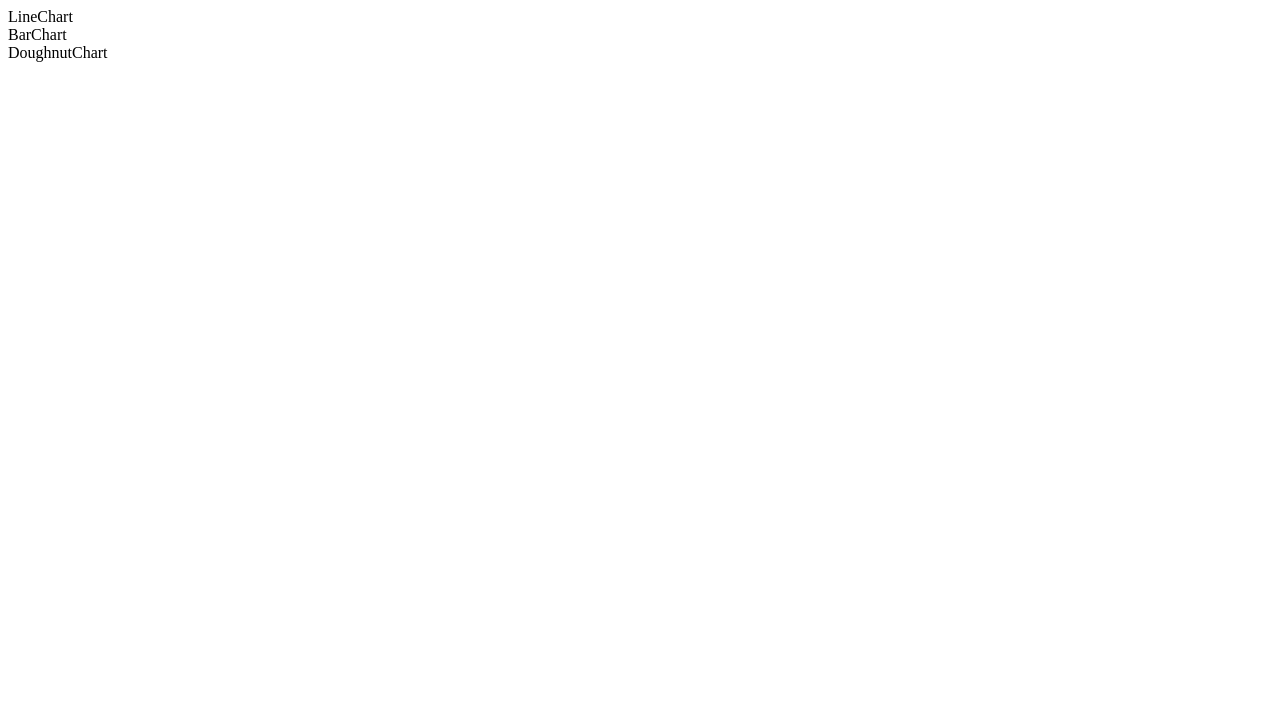
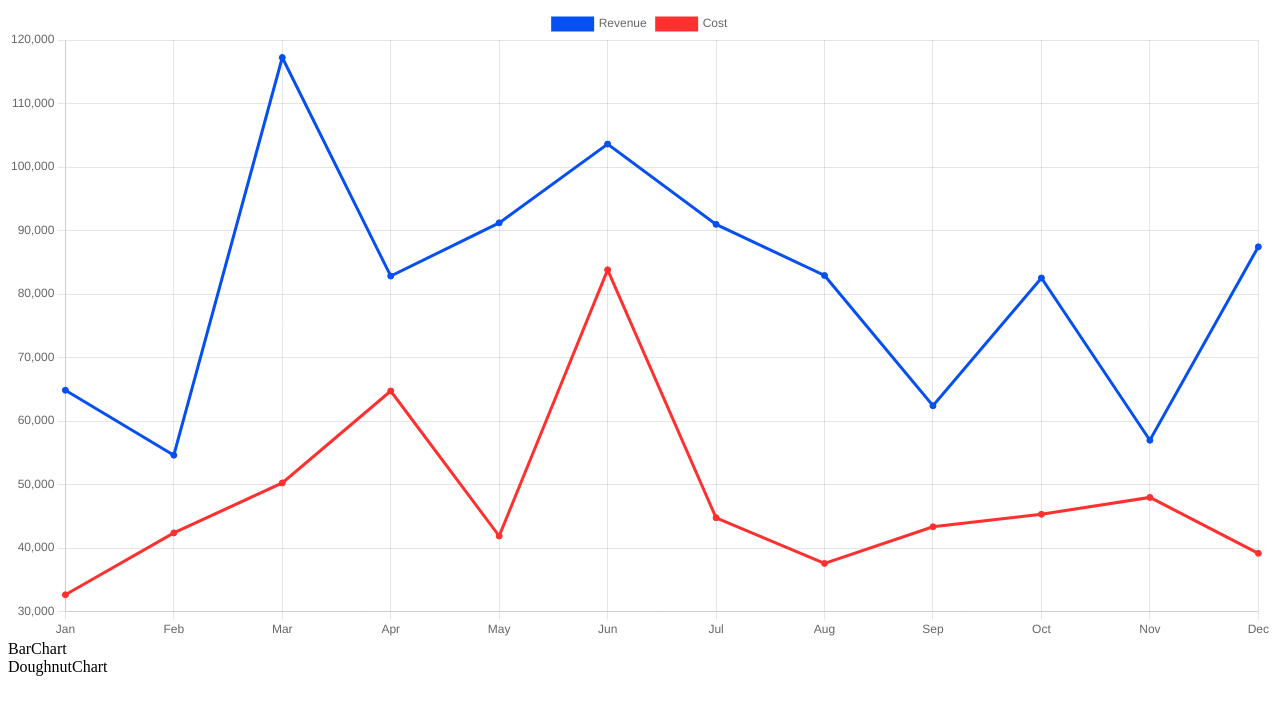
Before and after one commit to huachen8858/chartjs-react, a Next.js app: page / in a window 1280 px wide. Shown: the top 714 px of the page. Built offline with nearby package versions, Linux system fonts and the light colour scheme.

Commit message:
line chart data map

```diff
--- a/components/line-chart.js
+++ b/components/line-chart.js
@@ -1,7 +1,27 @@
-import React from 'react'
+import React from "react";
+import { Line } from "react-chartjs-2";
+import revenueData from "../src/data/revenueData.json";
 
 export default function LineChart() {
   return (
-    <div>LineChart</div>
-  )
+    <Line
+      data={{
+        labels: revenueData.map((data) => data.label),
+        datasets: [
+          {
+            label: "Revenue",
+            data: revenueData.map((data) => data.revenue),
+            backgroundColor: "#064FF0",
+            borderColor: "#064FF0"
+          },
+          {
+            label: "Cost",
+            data: revenueData.map((data) => data.cost),
+            backgroundColor: "#FF3030",
+            borderColor: "#FF3030"
+          },
+        ],
+      }}
+    />
+  );
 }
```
